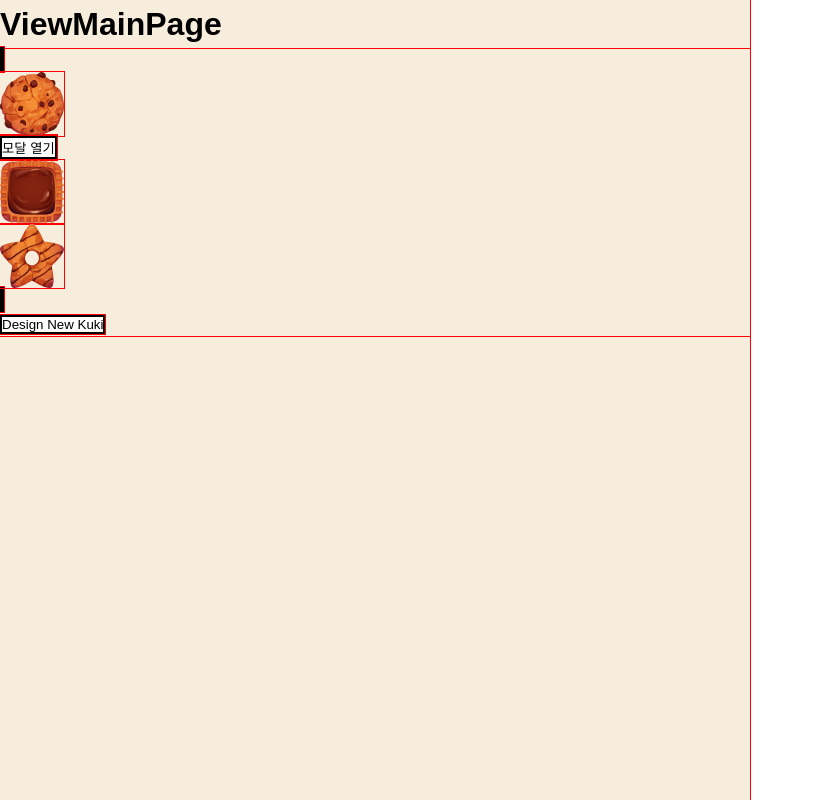
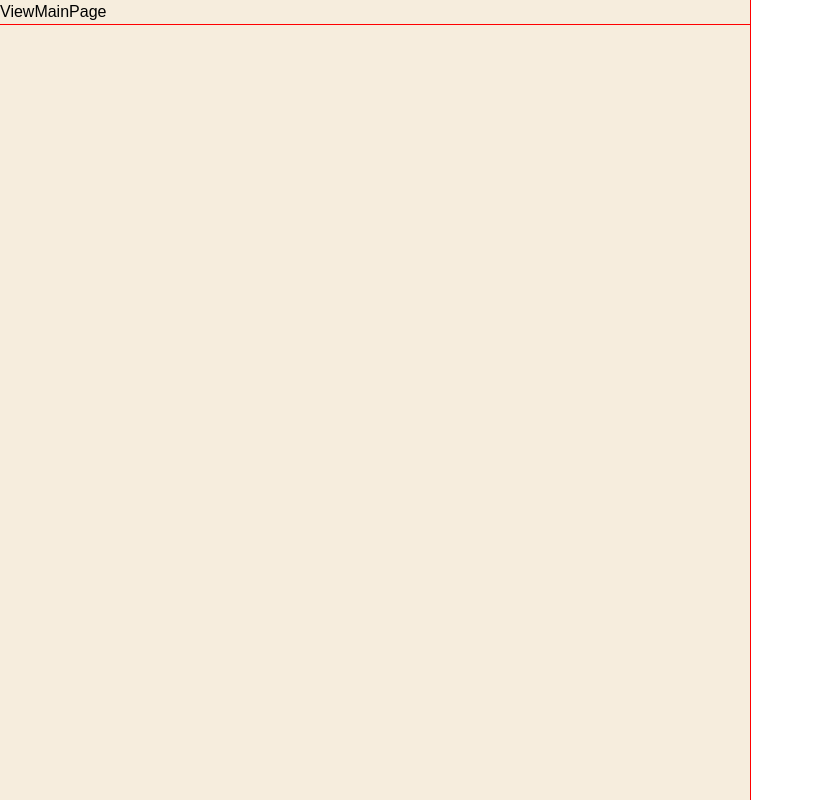
Before and after one commit to devBuzz142/numanku-fe, a React (Create React App) app: page /view in a window 1280 px wide. Shown: the top 800 px of the page, without its empty margins (0-814 px from the left). Built offline with nearby package versions, Linux system fonts and the light colour scheme; a web font is replaced by a local one.

Commit message:
feat: ViewMainPage 초기화

```diff
--- a/src/components/Tab/Modal.jsx
+++ /dev/null
@@ -1,16 +0,0 @@
-import React from "react";
-
-const Modal = ({ isOpen, closeModal, children }) => {
-  if (!isOpen) return null;
-
-  return (
-    <div className="modal">
-      <div className="modal-content">
-        {children}
-        <button onClick={closeModal}>닫기</button>
-      </div>
-    </div>
-  );
-};
-
-export default Modal;
--- a/src/pages/ViewMainPage/ViewMainPage.jsx
+++ b/src/pages/ViewMainPage/ViewMainPage.jsx
@@ -1,101 +1,10 @@
-import React, { useState } from 'react';
-import styled from '@emotion/styled';
-import { useNavigate } from "react-router-dom";
-import Modal from '../../components/Tab/Modal';
-
-import kuki1 from '../../assets/kuki1.svg'
-import kuki2 from '../../assets/kuki2.svg'
-import kuki3 from '../../assets/kuki3.svg'
-
-const Container = styled.div`
-  input {
-    background-color: white;
-  }
-
-  button {
-    border: 2px solid black;
-    background-color: white;
-  }
-
-  background {
-    width: 300px;
-    height: 700px;
-    border: 4px solid black;
-    background-color: white;
-  }
-`;
+import * as S from './ViewMainPage.style';
 
 const ViewMainPage = () => {
-  const navigate = useNavigate();
-
-  const handleDesignClick = () => {
-    navigate('/view/design');
-  };
-
-  const [isModalOpen, setIsModalOpen] = useState(false);
-  const openModal = () => {
-    setIsModalOpen(true);
-  };
-  const closeModal = () => {
-    setIsModalOpen(false);
-  };
-
-
-
-  const [data, setData] = useState([]);
-  const [loading, setLoading] = useState(false);
-  // const API_END_POINT =
-  // 'http://ec2-51-20-132-150.eu-north-1.compute.amazonaws.com:3030';
-
-  // useEffect(() => {
-  //   const fetchData = async () => {
-  //     setLoading(true);
-  //     try {
-  //       const response = await fetch(API_END_POINT + '/kuki/1');
-  //       setData((prevData) => [...prevData, ...response.data]);
-  //     } catch (error) {
-  //       console.error('Error fetching data:', error);
-  //     }
-  //     setLoading(false);
-  //   };
-
-  //   const handleScroll = () => {
-  //     if (
-  //       window.innerHeight + document.documentElement.scrollTop === document.documentElement.offsetHeight
-  //     ) {
-  //       fetchData();
-  //     }
-  //   };
-
-  //   window.addEventListener('scroll', handleScroll);
-
-  //   return () => {
-  //     window.removeEventListener('scroll', handleScroll);
-  //   };
-  // });
-
   return (
-    <Container>
-      <h1>ViewMainPage</h1>
-      <background type = "background">
-        <img src={kuki1} alt="kuki1" width="64px" height="64px"></img>
-          <button onClick={openModal}>모달 열기</button>
-          <Modal isOpen={isModalOpen} closeModal={closeModal}>
-            <h2>모달 내용</h2>
-            <p>쿠키 내용 불러오기 fetch 추가</p>
-          </Modal>
-        <img src={kuki2} alt="kuki2" width="64px" height="64px" />
-        <img src={kuki3} alt="kuki3" width="64px" height="64px" />
-        {data.map((item) => (
-          {item}
-        ))}
-        {loading && <p>Loading...</p>}
-      </background>
-      <br />
-      <button type="button" onClick={handleDesignClick}>
-        Design New Kuki
-      </button>
-    </Container>
+    <S.ViewMainPage>
+      <div>ViewMainPage</div>
+    </S.ViewMainPage>
   );
 };
 
--- /dev/null
+++ b/src/pages/ViewMainPage/ViewMainPage.style.jsx
@@ -0,0 +1,9 @@
+import styled from '@emotion/styled';
+
+export const ViewMainPage = styled.div`
+  width: 100%;
+  height: 100%;
+
+  display: flex;
+  flex-direction: column;
+`;
```
Also changed, not shown: src/components/Tab/Tab.jsx (deleted, +0 -36 lines), src/components/Tab/TabItem.jsx (deleted, +0 -20 lines).
